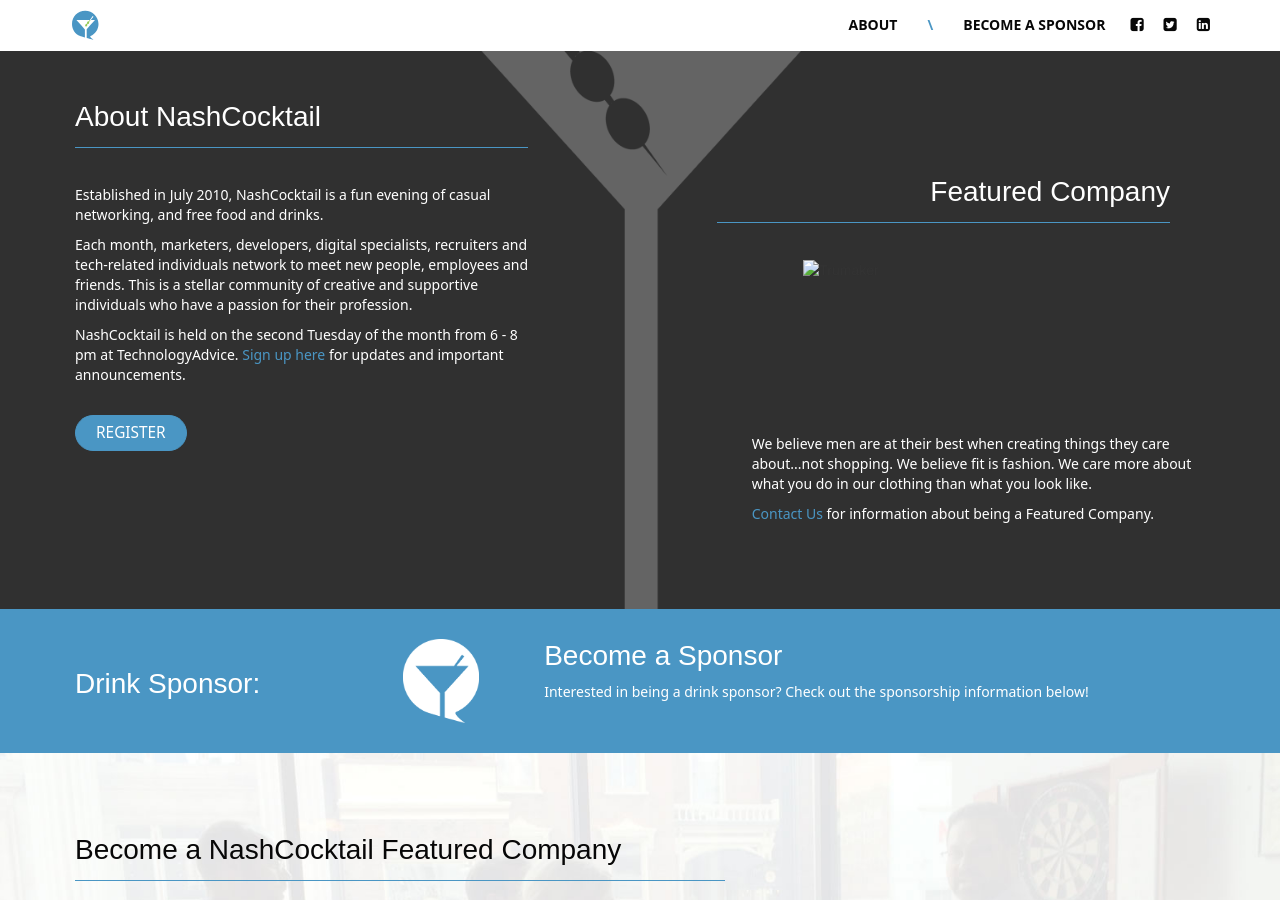
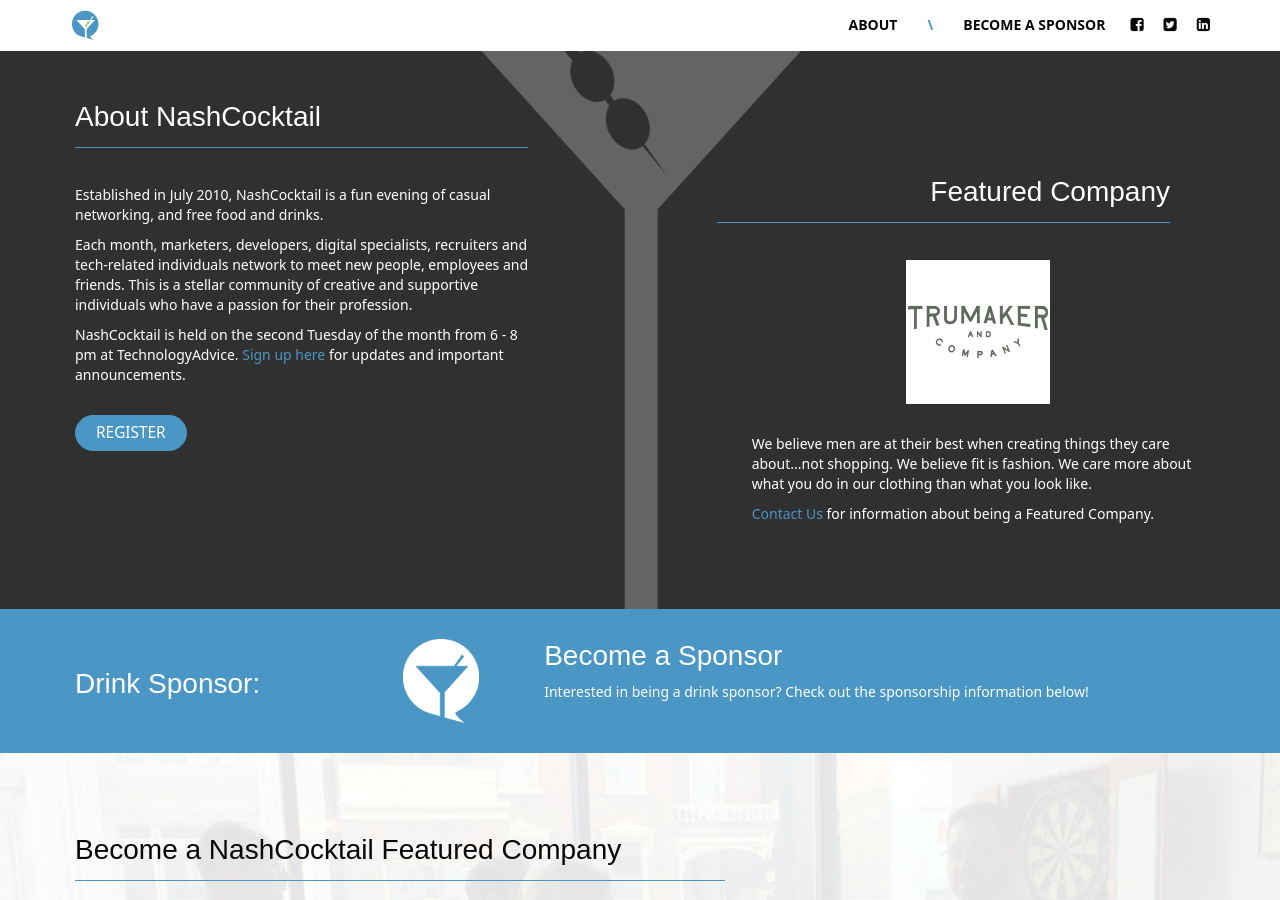
Before and after one commit to TechnologyAdvice/nashcocktail, a Jekyll site: the page built from index.html, in a window 1280 px wide and 900 px high, scrolled down 546 px. Built offline with Jekyll 4.4.1, drawn with Linux system fonts in a browser that asks for light colours; nearby versions of some CDN libraries.

Commit message:
update logo path

```diff
--- a/index.html
+++ b/index.html
@@ -51,7 +51,7 @@
       <div id="featured-company" class="featured-company col-sm-5 col-md-5">
         <h3 class="editable section-header text-right">Featured Company</h3>
         {% if page.show_featured_company %}
-          <img id="featured-company-logo" src="{{ page.featured_company_logo_url }}" alt="{{ page.featured_company_name }}" />
+          <img id="featured-company-logo" src="{{ page.featured_company_logo_path }}" alt="{{ page.featured_company_name }}" />
           <div id="about-featured-company">
             <p>{{ page.featured_company_info }}</p>
             <p><a href="mailto:{{ page.admin_internal_email }}">Contact Us</a> for information about being a Featured Company.</p>
```
